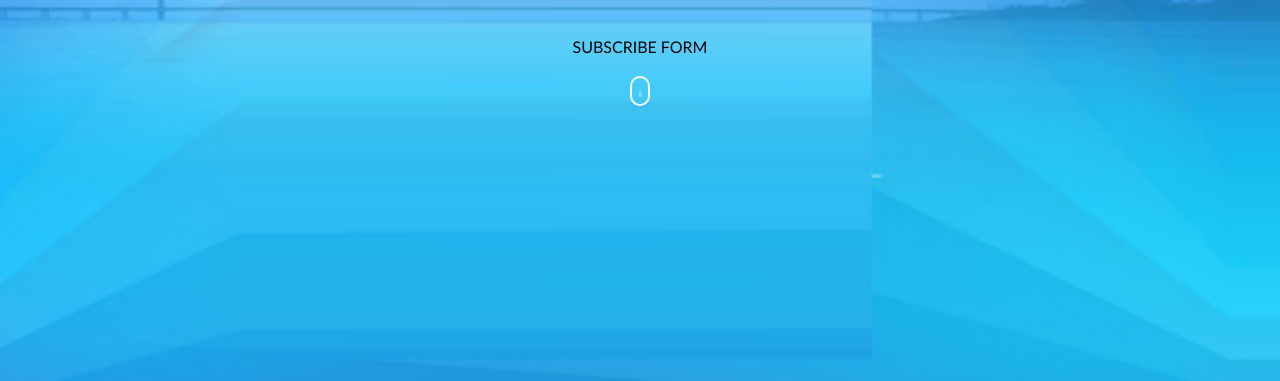
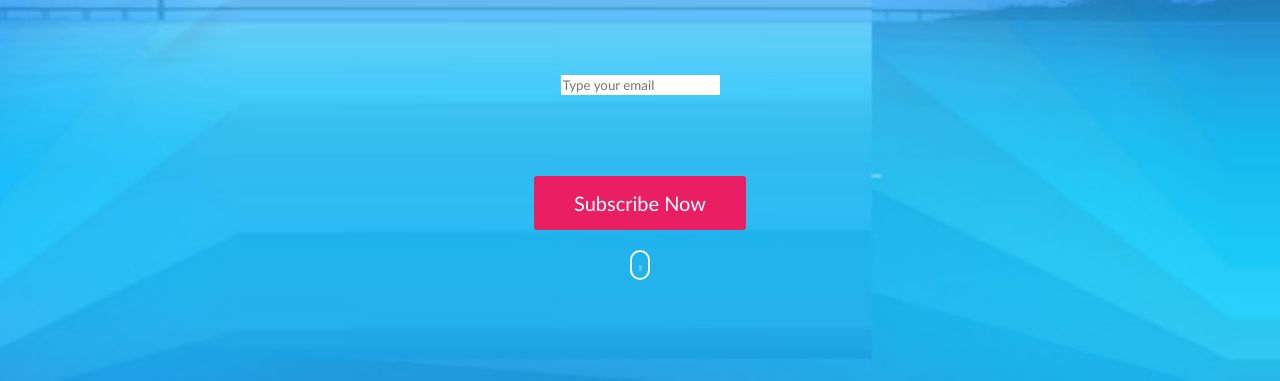
Before and after one commit to egidijusguobis/5-coming-soon, a website: page index.html in a window 1280 px wide. Shown: the part 419-800 px from the top of the page. Drawn offline with Linux system fonts and the light colour scheme.

Commit message:
subscribe button

```diff
--- a/css/components/button.css
+++ b/css/components/button.css
@@ -0,0 +1,15 @@
+.subscribe-button {
+    background-color: var(--secondary-color);
+    color: #fff;
+    border: none;
+    text-transform: capitalize;
+    margin-top: 80px;
+    font-size: 20px;
+    padding: 15px;
+    padding-left: 40px;
+    padding-right: 40px;
+    border-radius: 3px;
+}
+.subscribe-button:hover {
+    cursor: pointer;
+}
--- a/css/components/form.css
+++ b/css/components/form.css
@@ -0,0 +1,11 @@
+/* Subscription form */
+
+.your-email {
+    margin-top: 80px;
+}
+
+form > .your-email > input {
+    display: inline-block;
+    border: none;
+    outline: 2px solid #fff;
+}
--- a/index.html
+++ b/index.html
@@ -34,7 +34,11 @@
                 </div>
             </div>
             <form class="form">
-                SUBSCRIBE FORM
+                <div class="your-email">
+                    <label for="email"></label>
+                    <input id="email" type="email" placeholder="Type your email" required>
+                </div>
+                <button class="subscribe-button">Subscribe now</button>
             </form>
             <div class="mouse">
 
```
